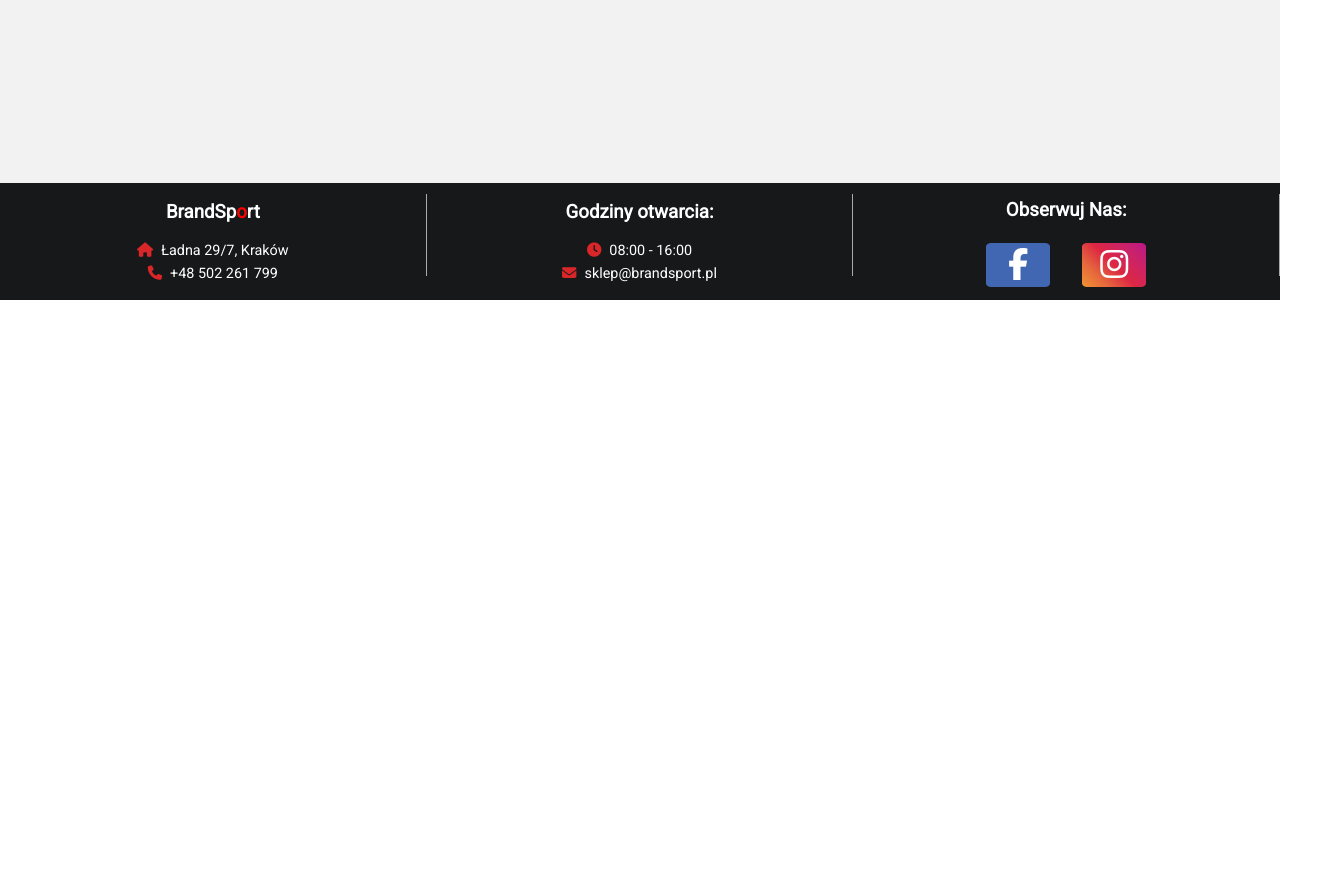
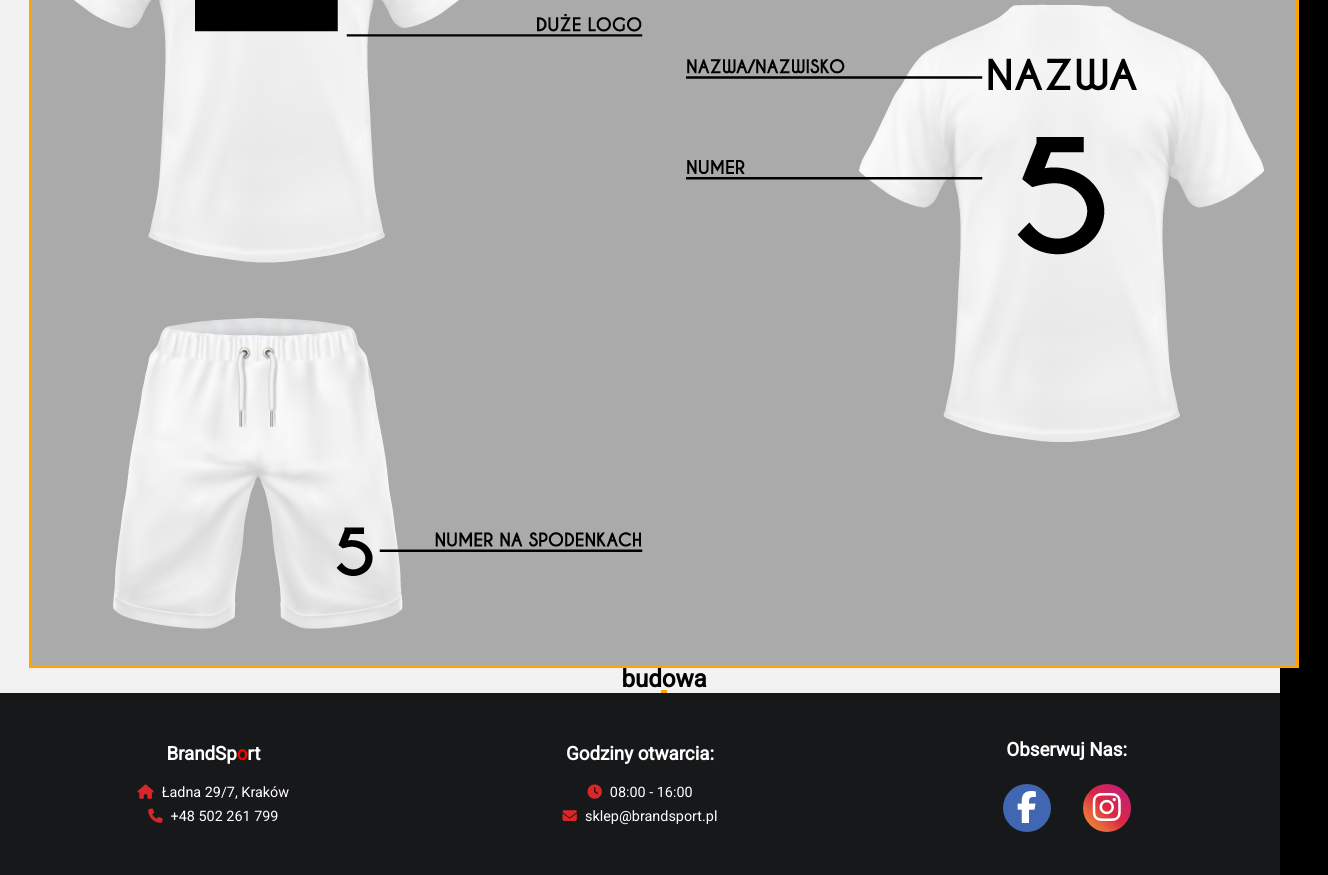
Before and after one commit to krzysiekswol/BrandSport_shop, a website built with webpack: page src/overprint.html in a window 1280 px wide. Shown: the part 758-1633 px from the top of the page, 1328 px wide, since content can reach past the window. Before the commit the page ends 1058 px from the top, so only its background shows below. Built offline with nearby package versions, Linux system fonts and the light colour scheme; files whose address does not match are found by name.

Commit message:
overprint img add

```diff
--- a/src/css/base/main.scss
+++ b/src/css/base/main.scss
@@ -1,3 +1,6 @@
+body {
+  background-color: #000;
+}
 .container {
   display: grid;
   grid-template-columns: repeat(10, 1fr);
@@ -244,7 +247,7 @@ footer {
   .footerBoxes {
     width: 80%;
     height: 70%;
-    border-right: 1px solid #aaa;
+    // border-right: 1px solid #aaa;
     margin-bottom: 1%;
     // display:flex
     display: flex;
@@ -292,13 +295,14 @@ footer {
       align-items: center;
       .facebook {
         flex-basis: 40%;
-        width: 4rem;
-        padding: 0.2rem 0.5rem;
+        width: 3rem;
+        height: 3rem;
         background-color: #4267b2;
         color: white;
         text-align: center;
         font-size: 2rem;
-        border-radius: 8%;
+        line-height: 3rem;
+        border-radius: 50%;
         margin: 0 1rem;
       }
       .instagram {
--- /dev/null
+++ b/src/css/base/overprint.scss
@@ -0,0 +1,17 @@
+.print {
+  display: flex;
+  flex-direction: column;
+  justify-content: space-between;
+  align-items: center;
+}
+.print__item,
+.print__item--table {
+  outline: 3px solid orange;
+  margin: 0 2rem;
+}
+.print__item {
+  padding: 2rem;
+  background-color: #aaa;
+}
+.print__item--table {
+}
--- a/src/css/index.scss
+++ b/src/css/index.scss
@@ -3,3 +3,4 @@
 @import "./base/genrules.scss";
 @import "./base/main.scss";
 @import "./base/contact.scss";
+@import "./base/overprint.scss";
--- a/src/overprint.html
+++ b/src/overprint.html
@@ -70,7 +70,18 @@
         </section>
       </header>
       <main>
-        <h2>w budowie....</h2>
+        <section class="print">
+          <figure class="print__item">
+            <img
+              src="./assets/img/template__shirt.png"
+              alt=""
+              class="print__image"
+            />
+          </figure>
+          <table class="print__item--table">
+            <h2>budowa</h2>
+          </table>
+        </section>
       </main>
       <footer>
         <div class="footerBoxes">
```
Also changed, not shown: src/assets/img/template__shirt.png (added).
